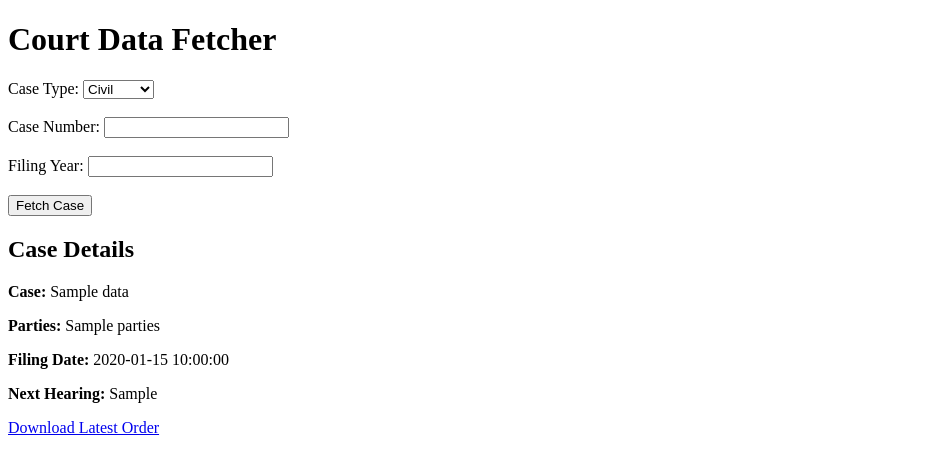
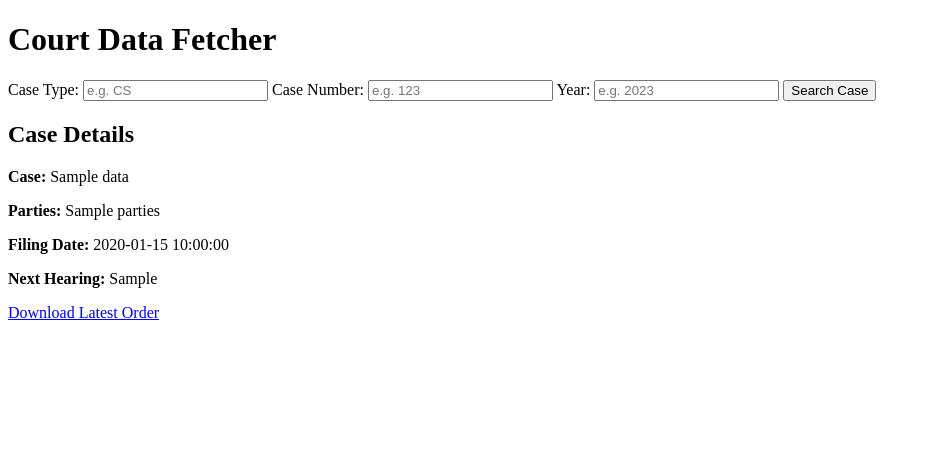
Before and after one commit to Debayan45/court-data-fetcher, a Flask app: template templates/index.html in a window 1280 px wide. Shown: the top 456 px of the page, without its empty margins (0-931 px from the left). Run offline with Flask 3, Linux system fonts and the light colour scheme; the template is opened without the code that fills it: most values are stand-ins (such as "Sample title", 1, 10 or a date in 2020).

Commit message:
Update index.html

```diff
--- a/templates/index.html
+++ b/templates/index.html
@@ -10,21 +10,19 @@
         <p style="color:red;">{{ error }}</p>
     {% endif %}
 
-    <form method="POST">
-        <label>Case Type:</label>
-        <select name="case_type" required>
-            <option value="C">Civil</option>
-            <option value="CR">Criminal</option>
-        </select><br><br>
+<form method="POST">
+  <label>Case Type:</label>
+  <input type="text" name="case_type" placeholder="e.g. CS" required>
 
-        <label>Case Number:</label>
-        <input type="number" name="case_number" required><br><br>
+  <label>Case Number:</label>
+  <input type="text" name="case_number" placeholder="e.g. 123" required>
 
-        <label>Filing Year:</label>
-        <input type="number" name="year" required><br><br>
+  <label>Year:</label>
+  <input type="text" name="year" placeholder="e.g. 2023" required>
 
-        <button type="submit">Fetch Case</button>
-    </form>
+  <button type="submit">Search Case</button>
+</form>
+
 
     {% if data %}
         <h2>Case Details</h2>
```
